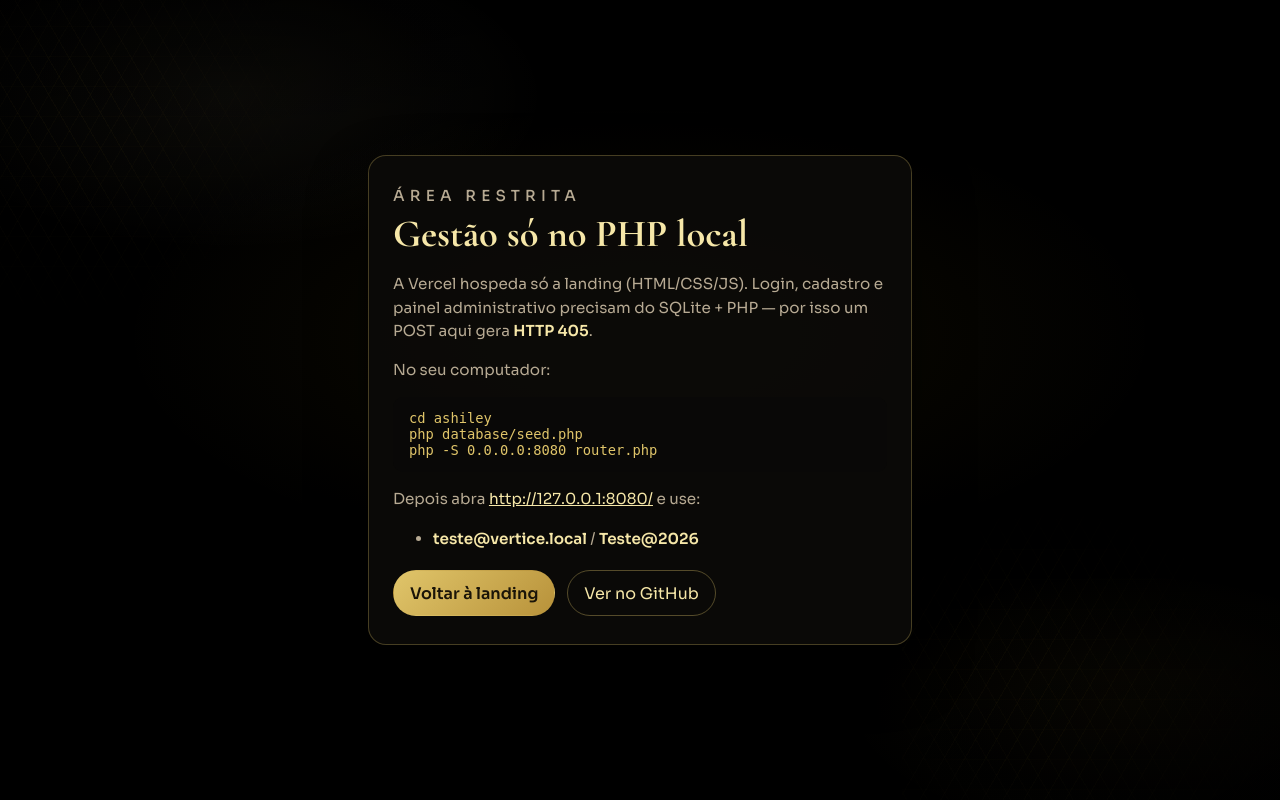
After one commit to Davi-silv/vertice-fitness-whatsapp, a PHP site: page /gestao-local.html in a window 1280 px wide. The commit adds this page. Run offline with PHP 8.4, Linux system fonts and the light colour scheme.

Commit message:
fix: eliminar HTTP 405 na Vercel no login e no /admin
Landing estática sem POST de auth; /admin e index.php redirecionam para página explicando o PHP local.

```diff
--- /dev/null
+++ b/gestao-local.html
@@ -0,0 +1,108 @@
+<!DOCTYPE html>
+<html lang="pt-BR">
+<head>
+  <meta charset="UTF-8" />
+  <meta name="viewport" content="width=device-width, initial-scale=1.0" />
+  <title>Gestão local · Vértice Fitness</title>
+  <link rel="preconnect" href="https://fonts.googleapis.com" />
+  <link rel="preconnect" href="https://fonts.gstatic.com" crossorigin />
+  <link href="https://fonts.googleapis.com/css2?family=Cormorant+Garamond:wght@600;700&family=Sora:wght@300;400;500;600&display=swap" rel="stylesheet" />
+  <link rel="stylesheet" href="assets/styles.css" />
+  <link rel="icon" href="assets/logo-icon.png" type="image/png" />
+  <style>
+    .local-only {
+      min-height: 100vh;
+      display: grid;
+      place-items: center;
+      padding: 2rem 1.25rem;
+      position: relative;
+      z-index: 1;
+    }
+    .local-only__card {
+      width: min(34rem, 100%);
+      padding: 1.75rem 1.5rem;
+      border: 1px solid rgba(224, 197, 106, 0.28);
+      background: rgba(12, 11, 9, 0.88);
+      border-radius: 18px;
+      color: #f3e7c4;
+      box-shadow: 0 24px 60px rgba(0, 0, 0, 0.45);
+    }
+    .local-only__card h1 {
+      font-family: "Cormorant Garamond", serif;
+      font-size: clamp(1.8rem, 4vw, 2.4rem);
+      margin: 0.2rem 0 0.75rem;
+      color: #f6e7a8;
+    }
+    .local-only__card p,
+    .local-only__card li {
+      color: #b7aa93;
+      line-height: 1.55;
+      font-size: 0.95rem;
+    }
+    .local-only__card code {
+      display: block;
+      margin: 0.85rem 0;
+      padding: 0.85rem 1rem;
+      border-radius: 10px;
+      background: #090807;
+      color: #e0c56a;
+      font-size: 0.86rem;
+      overflow-x: auto;
+    }
+    .local-only__card a {
+      color: #f6e7a8;
+    }
+    .local-only__actions {
+      display: flex;
+      flex-wrap: wrap;
+      gap: 0.75rem;
+      margin-top: 1.25rem;
+    }
+    .local-only__actions a {
+      display: inline-flex;
+      align-items: center;
+      justify-content: center;
+      padding: 0.7rem 1rem;
+      border-radius: 999px;
+      text-decoration: none;
+      border: 1px solid rgba(224, 197, 106, 0.35);
+    }
+    .local-only__actions a.primary {
+      background: linear-gradient(135deg, #e0c56a, #b8923a);
+      color: #1a1408;
+      border-color: transparent;
+      font-weight: 600;
+    }
+  </style>
+</head>
+<body>
+  <div class="atmosphere" aria-hidden="true">
+    <div class="atmosphere__base"></div>
+    <div class="atmosphere__mesh atmosphere__mesh--tl"></div>
+    <div class="atmosphere__mesh atmosphere__mesh--br"></div>
+    <div class="atmosphere__vignette"></div>
+  </div>
+
+  <main class="local-only">
+    <section class="local-only__card">
+      <p class="brand__eyebrow" style="margin:0">Área restrita</p>
+      <h1>Gestão só no PHP local</h1>
+      <p>
+        A Vercel hospeda só a landing (HTML/CSS/JS). Login, cadastro e painel
+        administrativo precisam do SQLite + PHP — por isso um POST aqui gera
+        <strong style="color:#f6e7a8">HTTP 405</strong>.
+      </p>
+      <p>No seu computador:</p>
+      <code>cd ashiley<br />php database/seed.php<br />php -S 0.0.0.0:8080 router.php</code>
+      <p>Depois abra <a href="http://127.0.0.1:8080/">http://127.0.0.1:8080/</a> e use:</p>
+      <ul>
+        <li><strong style="color:#f6e7a8">teste@vertice.local</strong> / <strong style="color:#f6e7a8">Teste@2026</strong></li>
+      </ul>
+      <div class="local-only__actions">
+        <a class="primary" href="./">Voltar à landing</a>
+        <a href="https://github.com/Davi-silv/vertice-fitness-whatsapp">Ver no GitHub</a>
+      </div>
+    </section>
+  </main>
+</body>
+</html>
--- a/index.php
+++ b/index.php
@@ -227,7 +227,7 @@ if (!function_exists('admin_url')) {
 
           <div class="chat-body" id="chat-body" role="log" aria-live="polite" aria-relevant="additions"></div>
 
-          <form class="chat-composer" id="composer" autocomplete="off">
+          <form class="chat-composer" id="composer" autocomplete="off" action="javascript:void(0)" onsubmit="return false">
             <label class="sr-only" for="user-input">Mensagem</label>
             <input
               id="user-input"
```
Also changed, not shown: api/chat.js (+7 -0 lines), assets/login-modal.js (+10 -4 lines), index.html (+16 -53 lines), vercel.json.
